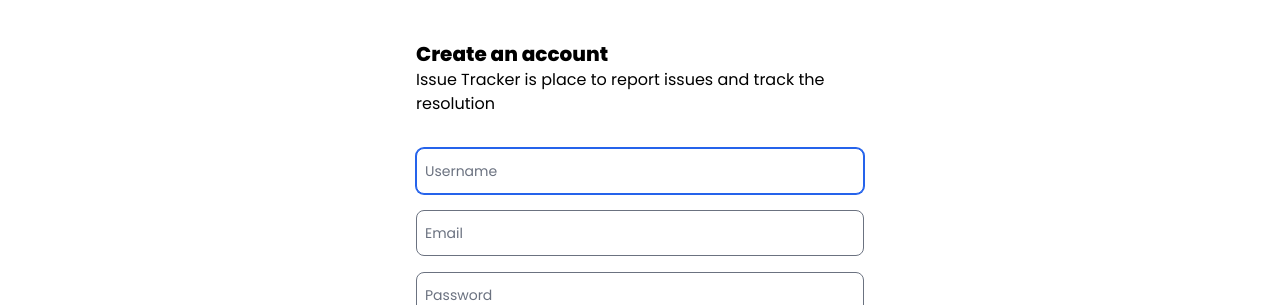
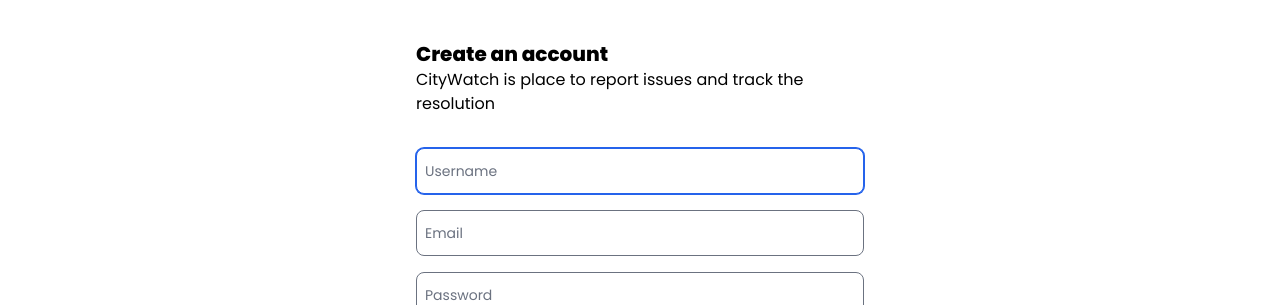
Before and after one commit to vkartk/citywatch, a Django app: page /signup/ in a window 1280 px wide. Shown: the part 73-378 px from the top of the page. Run offline with Django 5.2, Linux system fonts and the light colour scheme; style sheets or scripts are compiled from the project's sources; some libraries are stand-ins or nearby versions.

Commit message:
Signup link Signin

```diff
--- a/citywatch/templates/pages/auth/signup.html
+++ b/citywatch/templates/pages/auth/signup.html
@@ -8,7 +8,7 @@
 
 <div class="max-w-md mx-auto mt-10">
     <h2 class="text-xl font-extrabold"> Create an account</h2>
-    <p class="text-base">Issue Tracker is place to report issues and track the resolution</p>
+    <p class="text-base">CityWatch is place to report issues and track the resolution</p>
     <form method="POST">
         {% csrf_token %}
         <div class="space-y-4 mt-8">
@@ -17,7 +17,7 @@
             {% render_field form.password1 placeholder="Password" class="px-2 py-3 w-full text-sm rounded-lg" %}
             {% render_field form.password2 placeholder="Confirm Password" class="px-2 py-3 w-full text-sm rounded-lg" %}
 
-            <p class=" text-sm text-gray-400 text-center"> Already have an account? <a href="" class="text-primary">Sign In</a> </p>
+            <p class=" text-sm text-gray-400 text-center"> Already have an account? <a href="{% url 'signin' %}" class="text-primary">Sign In</a> </p>
             {% if form.errors %}
             <div class="bg-red-100 border border-red-400 text-red-700 px-4 py-3 rounded relative" role="alert">
                 <strong class="font-bold">Oops!</strong>
```
